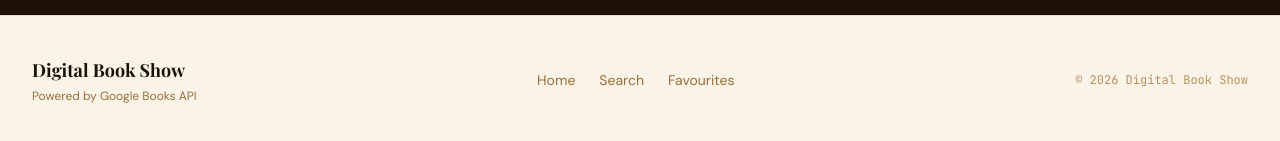
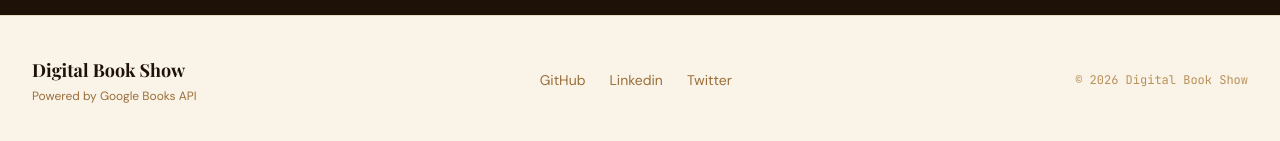
Before and after one commit to msindelic/digital_book_show, a React (Vite) app: page / in a window 1280 px wide. Shown: the part 962-1103 px from the top of the page. Built offline with nearby package versions, Linux system fonts and the light colour scheme; no server answers; a web font is replaced by a local one.

Commit message:
update footer component :white_check_mark:

```diff
--- a/src/components/Footer.tsx
+++ b/src/components/Footer.tsx
@@ -13,9 +13,9 @@ export default function Footer() {
 
           <nav className="flex items-center gap-6">
             {[
-              { to: '/', label: 'Home' },
-              { to: '/search', label: 'Search' },
-              { to: '/favorites', label: 'Favourites' },
+              { to: 'https://github.com/msindelic', label: 'GitHub' },
+              { to: 'https://www.linkedin.com/in/msindelic84', label: 'Linkedin' },
+              { to: 'https://x.com/mihailosindelic', label: 'Twitter' },
             ].map(({ to, label }) => (
               <Link
                 key={to}
```
